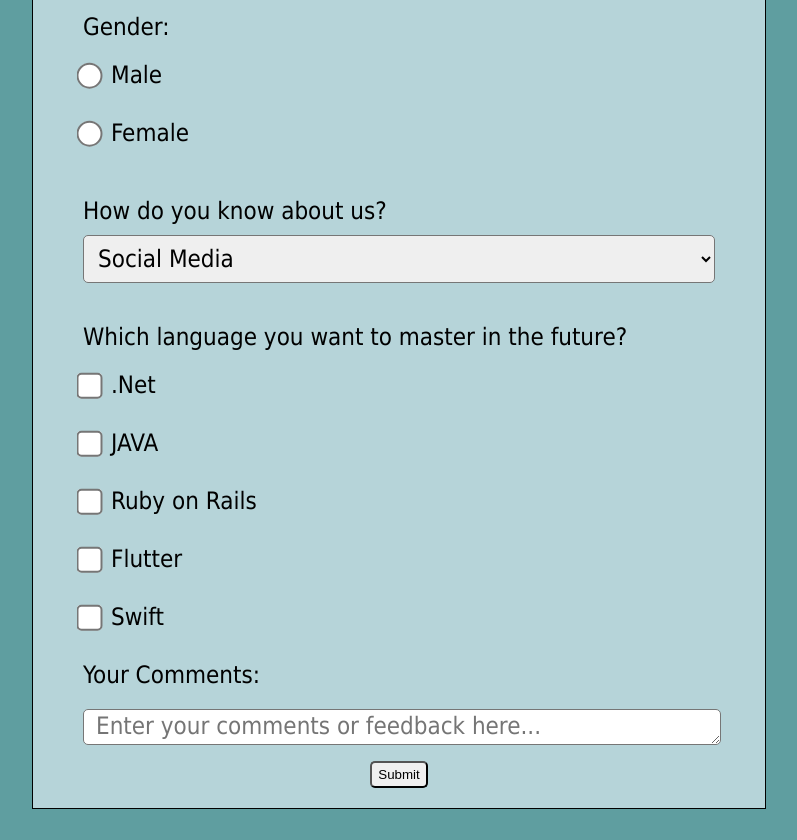
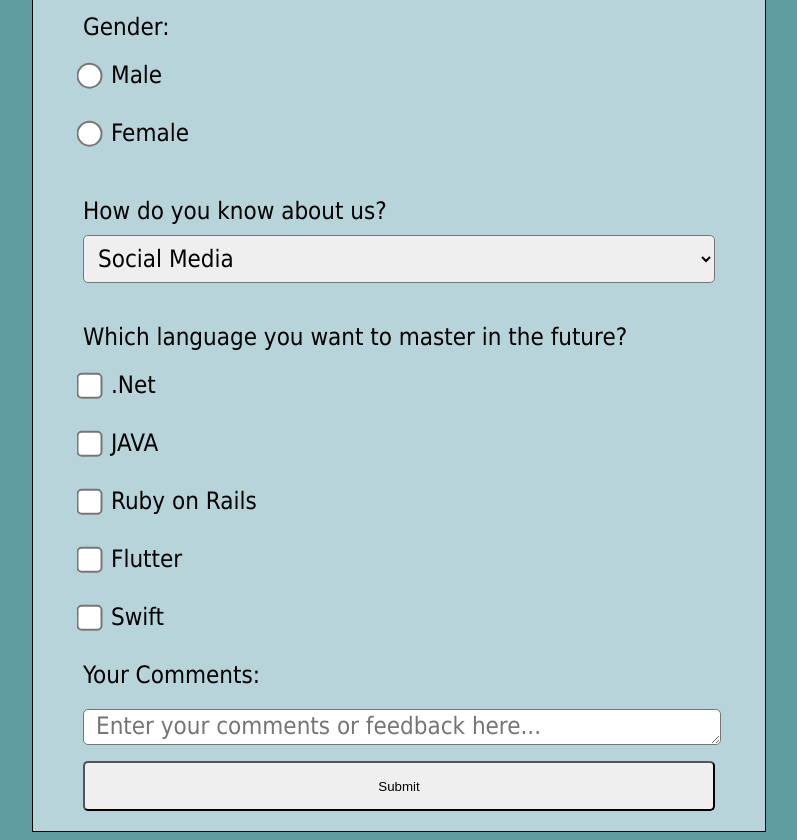
Before and after one commit to ralptorres/FreeCodeCamp_SurveyForm, a plain HTML site: page index.html in a window 1280 px wide. Shown: the part 512-1352 px from the top of the page, without its empty margins (241-1038 px from the left). Before the commit the page ends 1329 px from the top, so only its background shows below. Drawn offline with Linux system fonts and the light colour scheme.

Commit message:
change the type for button

```diff
--- a/index.html
+++ b/index.html
@@ -95,7 +95,7 @@
             ></textarea>
           </div>
           <div class="spacing, btn_con">
-            <input type="button" value="Submit" />
+            <input type="submit" value="Submit" />
           </div>
         </form>
       </div>
```
